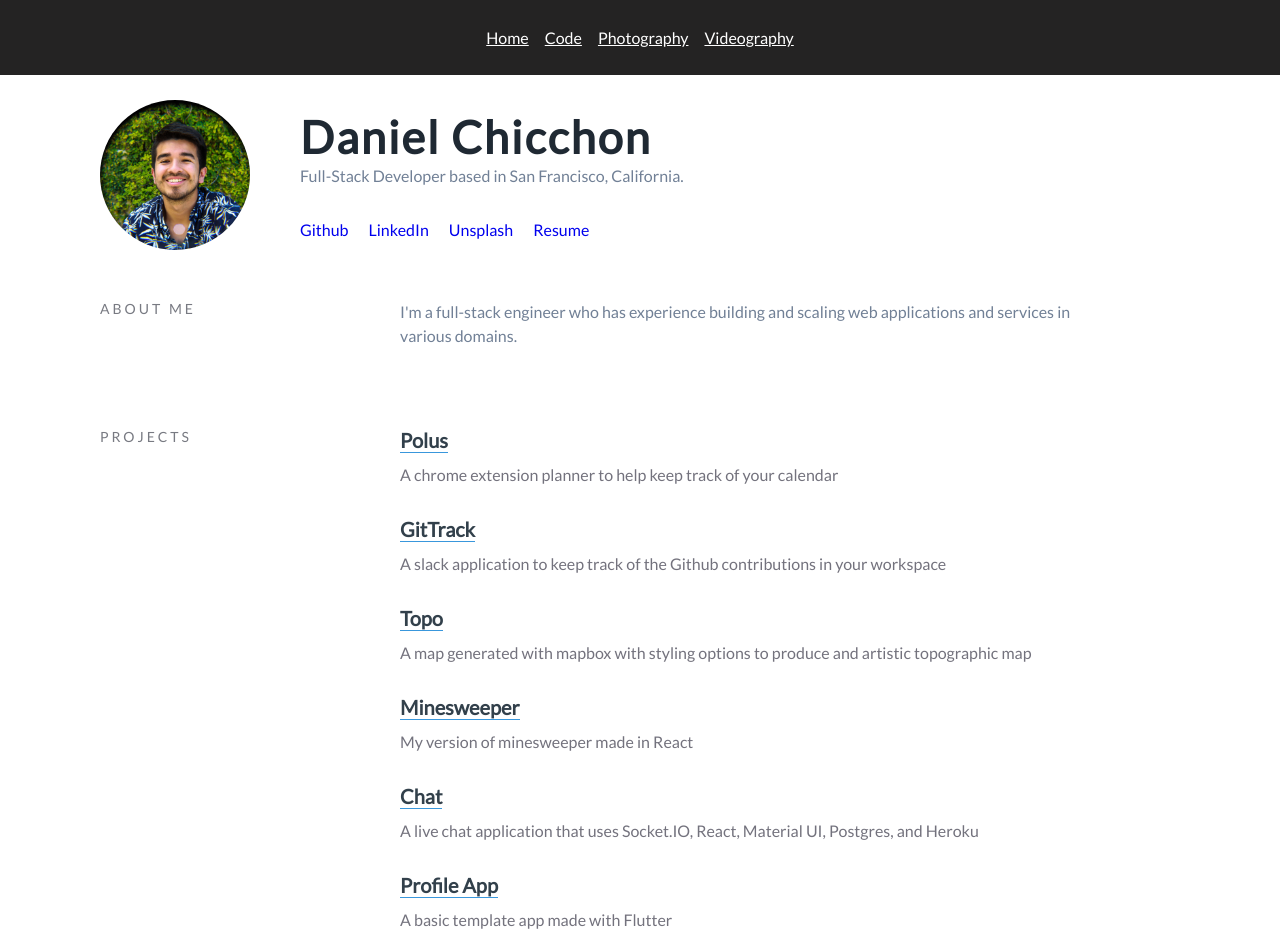
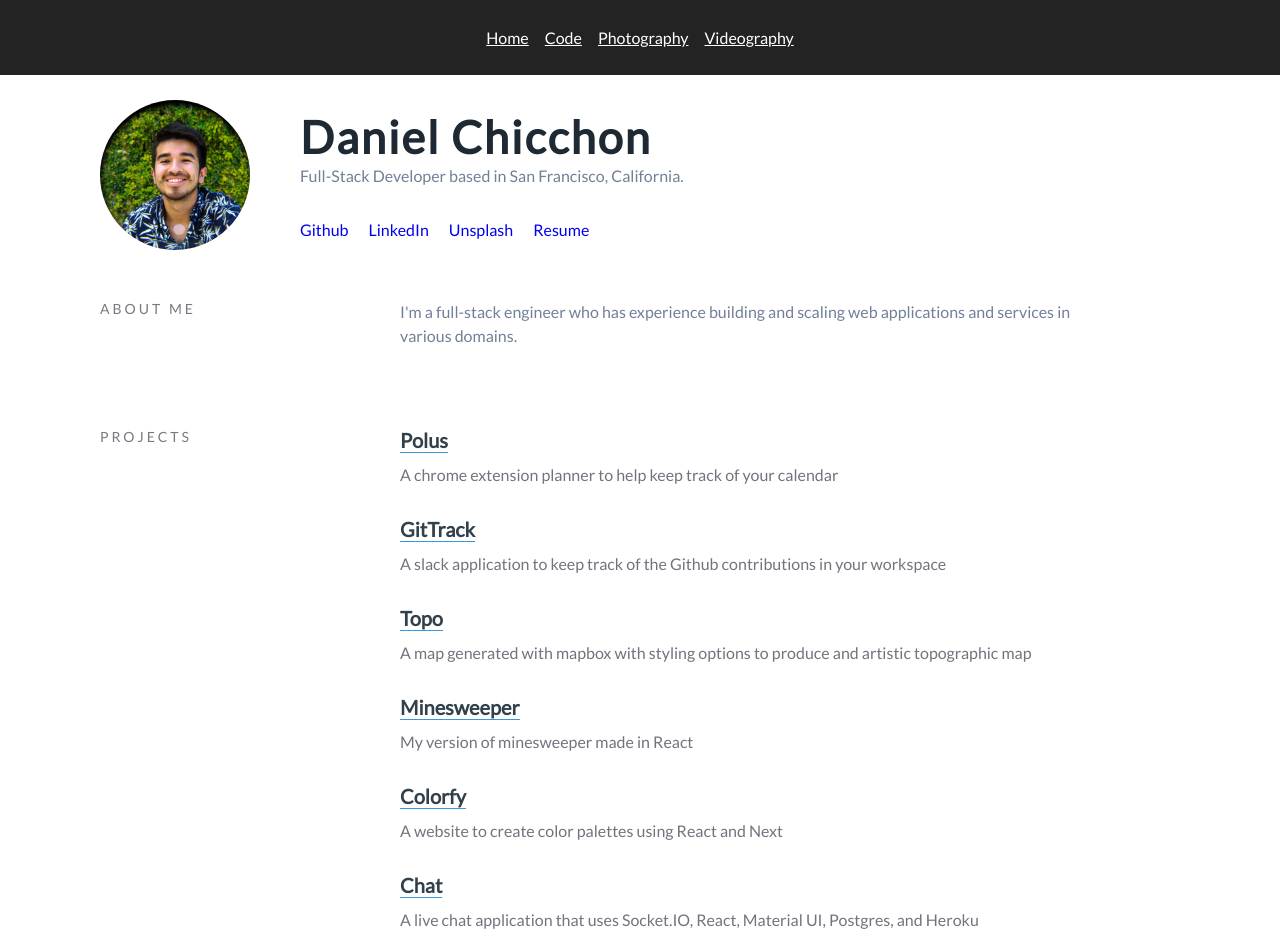
Before and after one commit to dchicchon/portfolio, a React (Create React App) app in the folder client/: page /code in a window 1280 px wide. Shown: the top 952 px of the page. Built offline with nearby package versions, Linux system fonts and the light colour scheme.

Commit message:
updated project links

```diff
--- a/client/src/Pages/Main/Code/index.js
+++ b/client/src/Pages/Main/Code/index.js
@@ -108,6 +108,12 @@ const Code = () => {
               <p>My version of minesweeper made in React</p>
             </div>
             <div className="code-project-link">
+              <a href="https://colorfy-phi.vercel.app/">Colorfy</a>
+              <p>
+                A website to create color palettes using React and Next
+              </p>
+            </div>
+            <div className="code-project-link">
               <a
                 href="https://chatty-app-chicchon.web.app/"
                 target="_blank"
```
